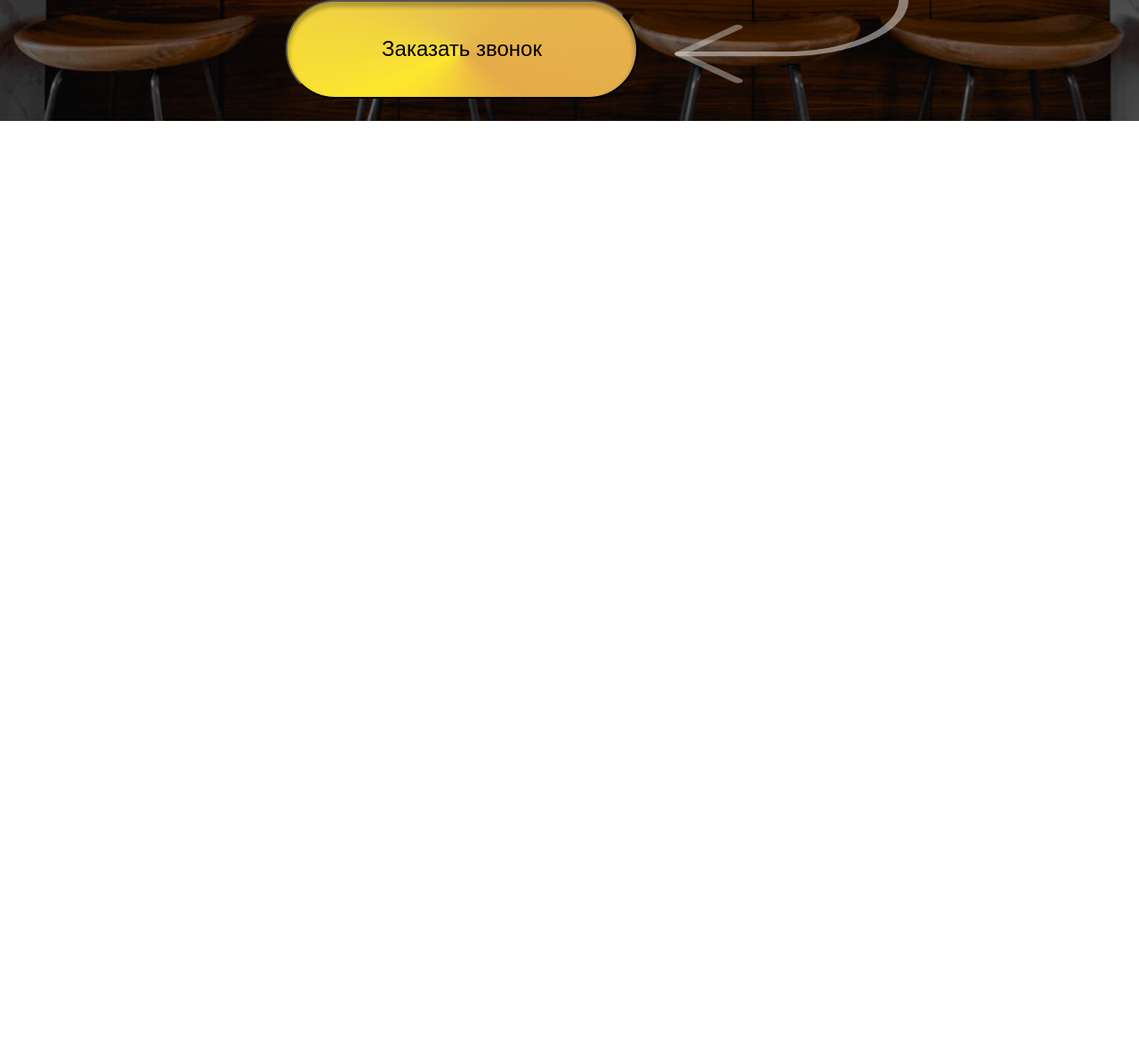
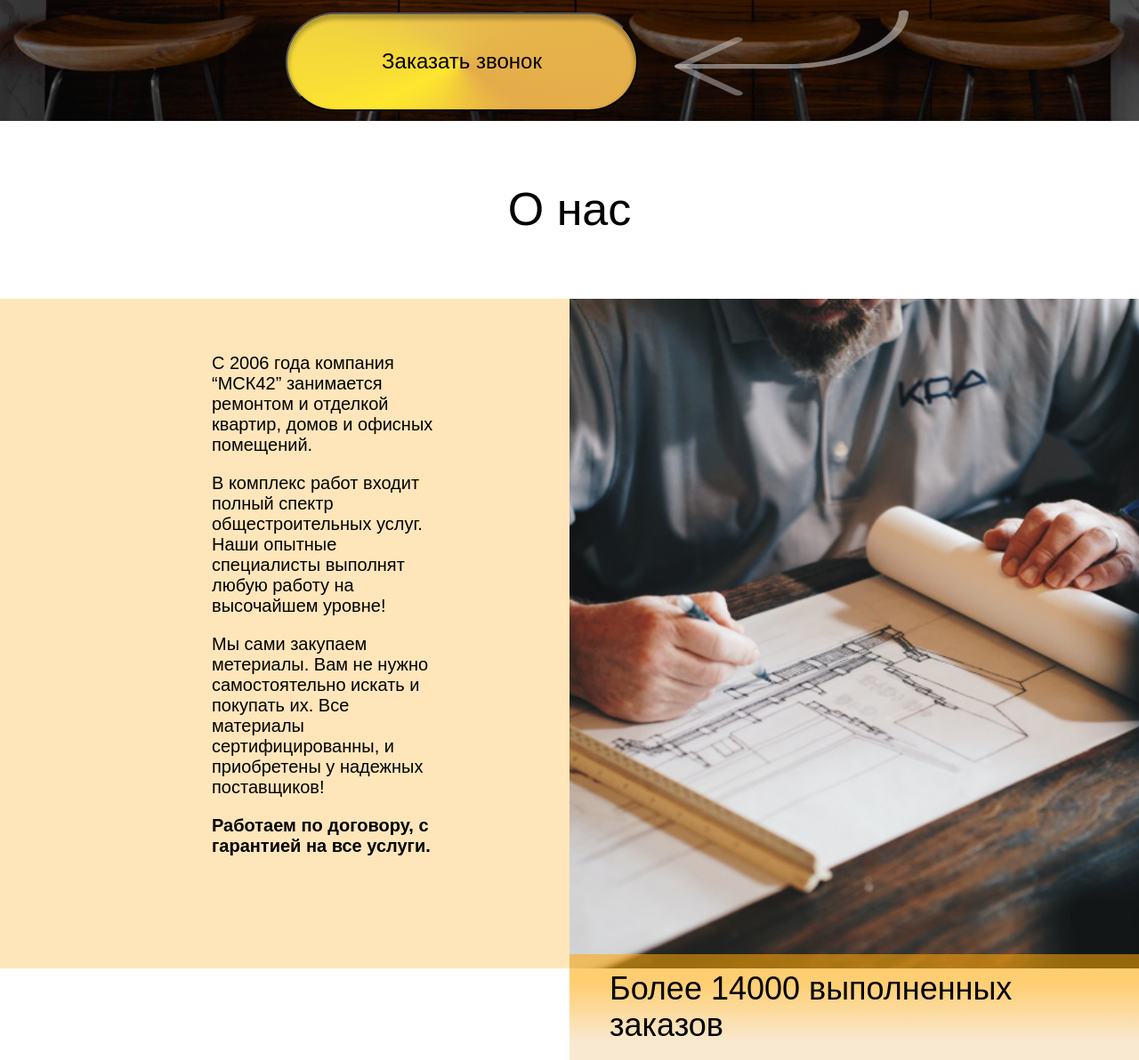
Before and after one commit to Romanenko-Vasilii/MCK42, a website: page index.html in a window 1280 px wide. Shown: the part 664-1856 px from the top of the page at 89% size. Before the commit the page ends 800 px from the top, so only its background shows below. Drawn offline with Linux system fonts and the light colour scheme.

Commit message:
feat section about

```diff
--- a/index.html
+++ b/index.html
@@ -43,5 +43,37 @@
     <!-- /.hero header__hero -->
   </header>
   <!-- /.header -->
+  <main class="main">
+    <section class="about">
+      <div class="title about__title">О нас</div>
+      <!-- /.title about__title -->
+      <div class="content about__content">
+        <div class="content__info">
+          <p class="content__text">С 2006 года компания “МСК42” занимается ремонтом и отделкой квартир, домов и офисных помещений.</p>
+          <!-- /.content__text -->
+          <p class="content__text"> В комплекс работ входит полный спектр общестроительных услуг. Наши опытные специалисты выполнят любую работу на высочайшем уровне!</p>
+          <!-- /.content__text -->
+          <p class="content__text">
+          Мы сами закупаем метериалы. Вам не нужно самостоятельно искать и покупать их. Все материалы сертифицированны, и приобретены у надежных поставщиков!</p>
+          <!-- /.content__text -->
+          <p class="content__text--bold">Работаем по договору, с гарантией на все услуги.</p>
+          <!-- /.content__text -->
+        </div>
+        <!-- /.content__info -->
+        <div class="content__img">
+
+          <div class="content__banner">
+            Более 14000 выполненных заказов
+          </div>
+        </div>
+        <!-- /.content__img -->
+      </div>
+      <!-- /.content about__content -->
+
+      <!-- /.content__banner -->
+    </section>
+    <!-- /.about -->
+  </main>
+  <!-- /.main -->
 </body>
 </html>
--- a/sass/style.sass
+++ b/sass/style.sass
@@ -4,3 +4,4 @@
 @import 'templates/setting'
 @import 'templates/media'
 @import 'templates/fonts'
+@import 'templates/about'
--- /dev/null
+++ b/sass/templates/_about.sass
@@ -0,0 +1,27 @@
+.about
+  &__title
+    font-size: 52px
+    text-align: center
+    padding: 5rem
+  &__content
+    display: flex
+.content
+  &__info
+    width: 50%
+    padding: 61px 139px 106px 238px
+    background-color: rgba(254, 208, 124, 0.52)
+    font-size: 20px
+  &__img
+    width: 50%
+    background: url('../img/content_img.jpg') no-repeat center / cover
+    display: flex
+    align-items: flex-end
+  &__text
+    margin: 0 0 20px 0
+    &--bold
+      font-weight: 700
+  &__banner
+    margin-bottom: -103px
+    font-size: 36px
+    background: linear-gradient(180deg, rgba(255, 167, 2, 0.56) 27.08%, rgba(226, 163, 55, 0.2352) 83.33%)
+    padding: 18px 45px
--- a/sass/templates/_header.sass
+++ b/sass/templates/_header.sass
@@ -44,7 +44,7 @@
       cursor: pointer
       background-color: $grey
 .hero
-  position: relative
+  position: absolute
   width: 1114px
   height: 315px
   margin: 272px 0 0 321px
--- a/sass/templates/_setting.sass
+++ b/sass/templates/_setting.sass
@@ -1,5 +1,5 @@
 *, *:before, *:after
-    box-sizing: border-box
+  box-sizing: border-box
 html
   font-size: 14px
 body
```
Also changed, not shown: css/style.css, img/content_img.jpg (added).
